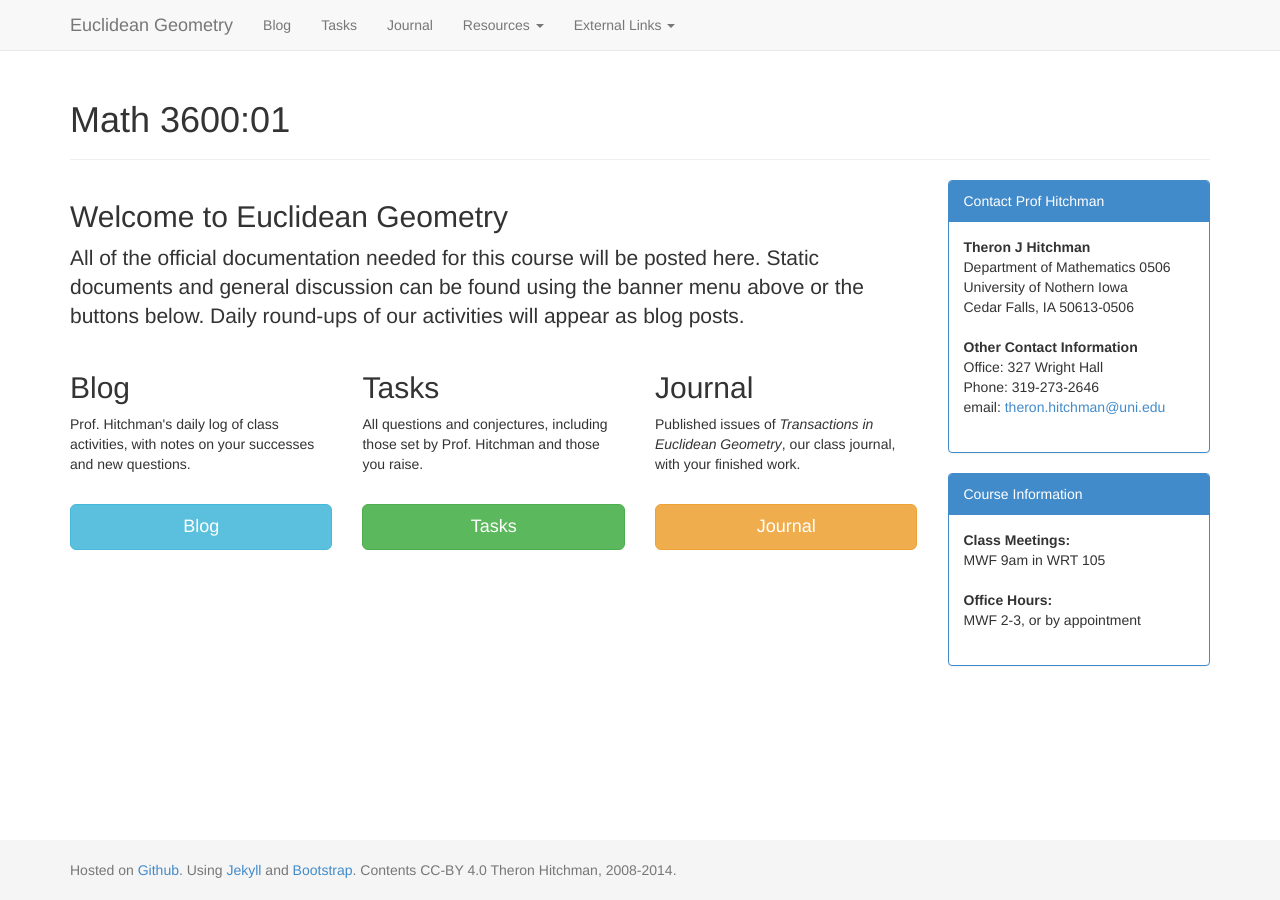
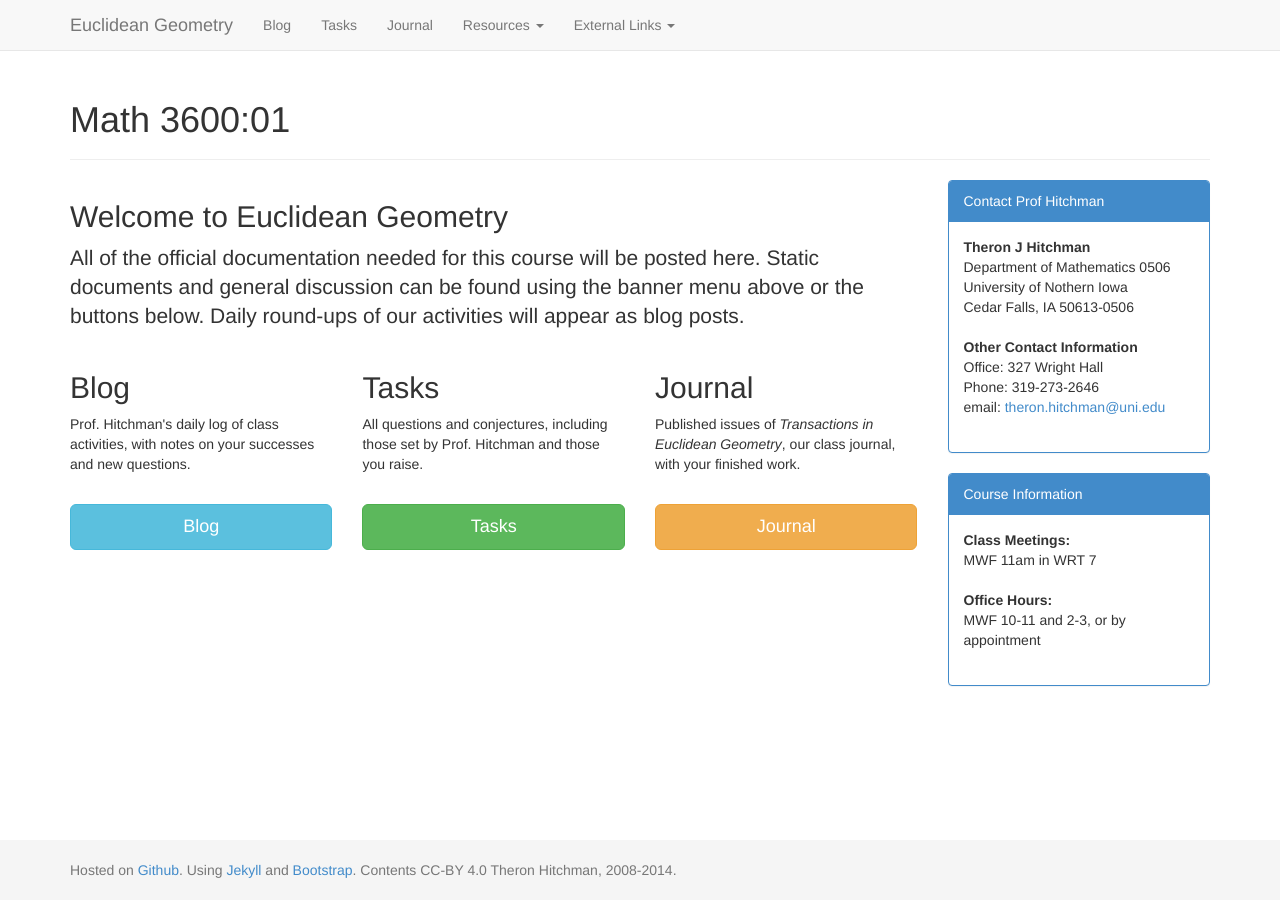
Before and after one commit to theronhitchman/euclidean-geometry, a Jekyll site: the page built from index.md, in a window 1280 px wide. Built offline with Jekyll 4.4.1, drawn with Linux system fonts in a browser that asks for light colours; nearby versions of some CDN libraries.

Commit message:
update meeting time and office hours

```diff
--- a/_includes/sidebar.html
+++ b/_includes/sidebar.html
@@ -28,11 +28,11 @@
   <div class="panel-body">
     <dl class="dl">
       <dt>Class Meetings:</dt>
-      <dd>MWF 9am in WRT 105</dd>
+      <dd>MWF 11am in WRT 7</dd>
     </dl>
     <dl class="dl">
       <dt>Office Hours:</dt>
-      <dd>MWF 2-3, or by appointment</dd>
+      <dd>MWF 10-11 and 2-3, or by appointment</dd>
     </dl>
   </div>
 </div>
```
